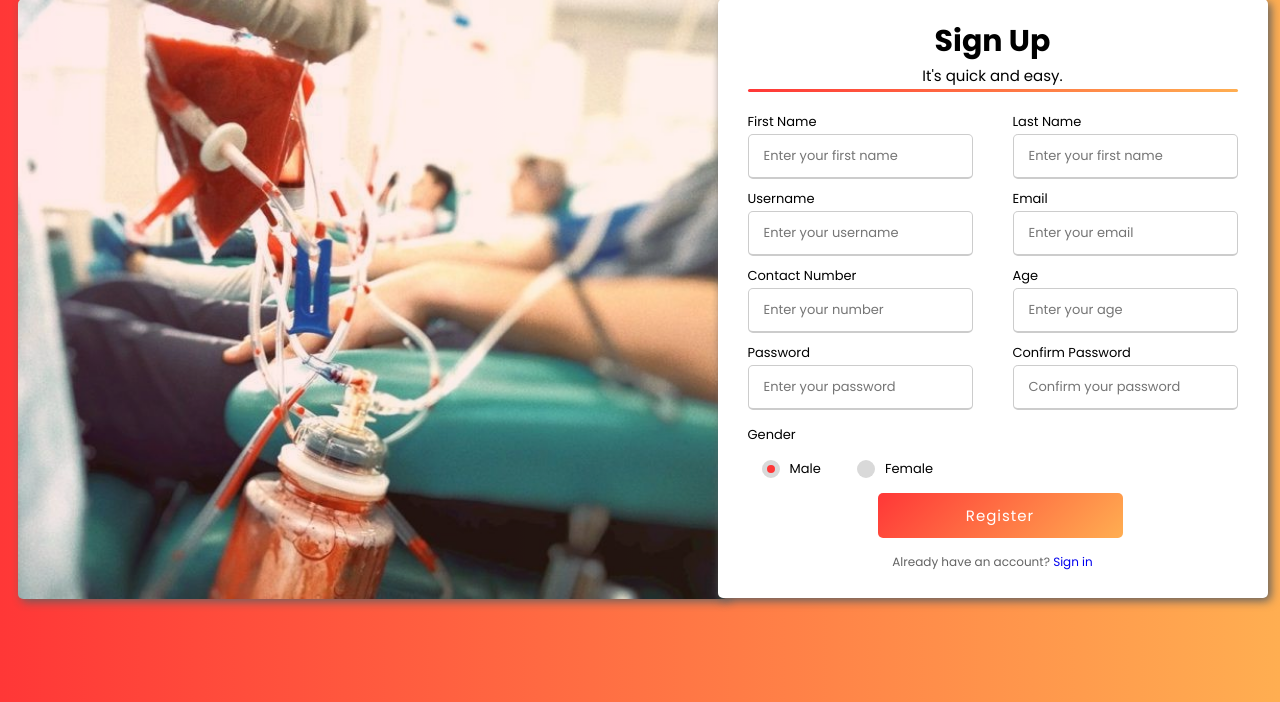
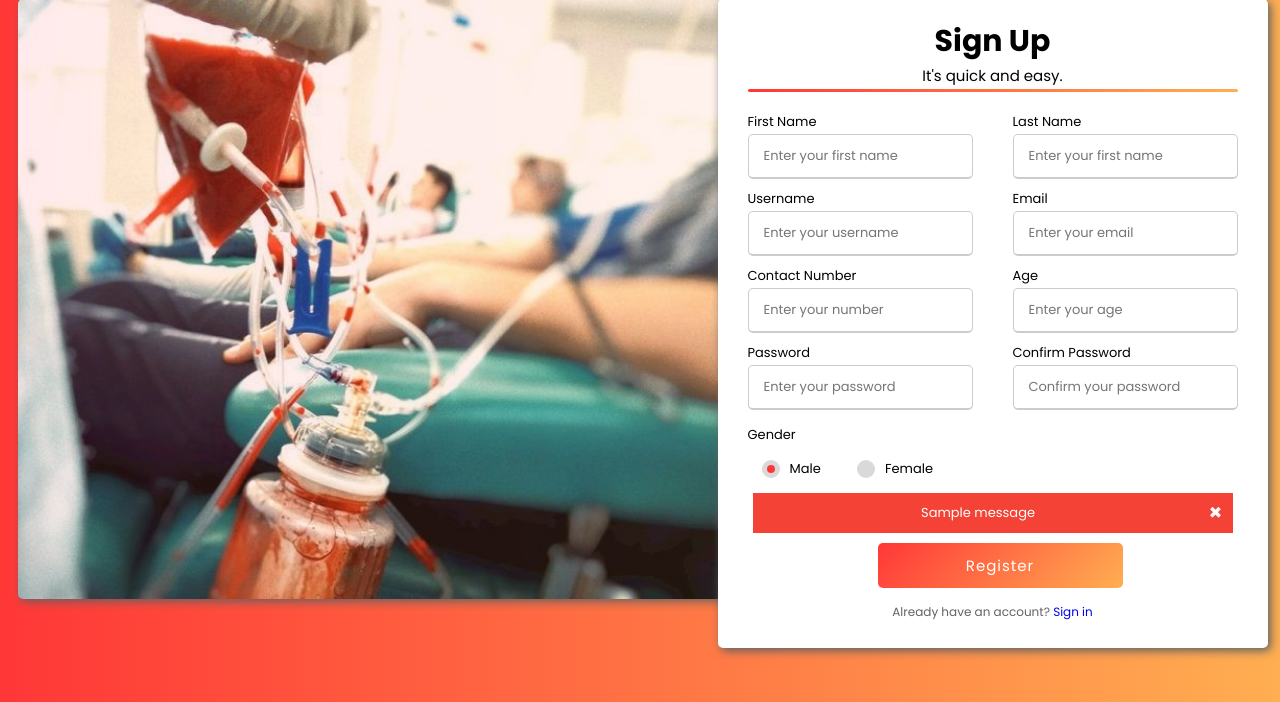
Before and after one commit to julesnicolsontabuno/bloodseeker-django, a Django app: page /user/register in a window 1280 px wide. Shown: the part 98-800 px from the top of the page. Run offline with Django 3.2, Linux system fonts and the light colour scheme; tables that the repository leaves empty hold one stand-in row (values such as "Sample post"); one stand-in notice (Sample message) is shown.

Commit message:
Added error message in register.html

```diff
--- a/static/css/register.css
+++ b/static/css/register.css
@@ -197,3 +197,24 @@ form .button input:hover {
 a {
   text-decoration: none;
 }
+
+.error-message {
+  padding: 10px;
+  background-color: #f44336;
+  color: white;
+  text-align: center;
+  margin: 5px;
+}
+.closebtn {
+  margin-left: 15px;
+  color: white;
+  font-weight: bold;
+  float: right;
+  font-size: 22px;
+  line-height: 20px;
+  cursor: pointer;
+  transition: 0.3s;
+}
+.closebtn:hover {
+  color: black;
+}
--- a/user/Templates/user/register.html
+++ b/user/Templates/user/register.html
@@ -69,6 +69,14 @@
                   </label>
                 </div>
               </div>
+              {% if messages %}
+              {% for message in messages %}
+              <div class="error-message">
+                  <span class="closebtn" onclick="this.parentElement.style.display='none';">&times;</span>
+                  {{message}}
+              </div>
+              {% endfor %}
+              {% endif %}
               <div class="button">
                 <input type="submit" value="Register">
               </div>
--- a/user/views.py
+++ b/user/views.py
@@ -43,12 +43,26 @@ class registerView(View):
 
     def post(self, request):
         formUser = UserForm(request.POST)
+        uname = request.POST.get('username')
+        password = request.POST.get('password')
 
-        user = formUser.save(commit=False)
-        user.save()
 
-        return redirect(reverse('user:login'))
+        if len(uname) < 4 and len(password) < 8:
+            messages.error(request, "Username and Password are too short.")
+        elif User.objects.filter(pk=uname).count() != 0 and len(password) < 8:
+            messages.error(request, "Username already exist and Password is too short.")
+        elif len(uname) < 4:
+            messages.error(request, "Username is too short.")
+        elif User.objects.filter(pk=uname).count() != 0:
+            messages.error(request, "Username already exist!")
+        elif len(password) < 8:
+            messages.error(request, "Password is too short.")
+        else:
+            customer = formUser.save(commit=False)
+            customer.save()
+            return redirect(reverse('user:login'))
 
+        return render(request, self.template_name)
 
 class userListView(View):
     template_name = "user/userList.html"
```
